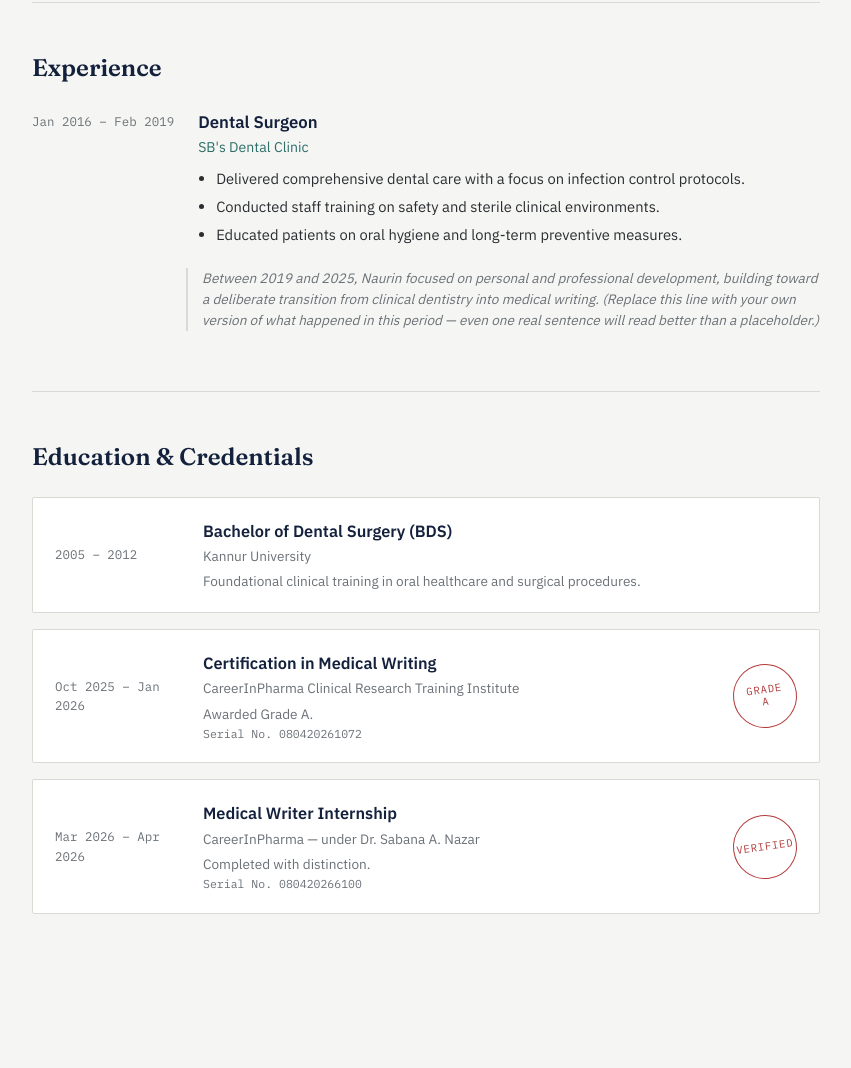
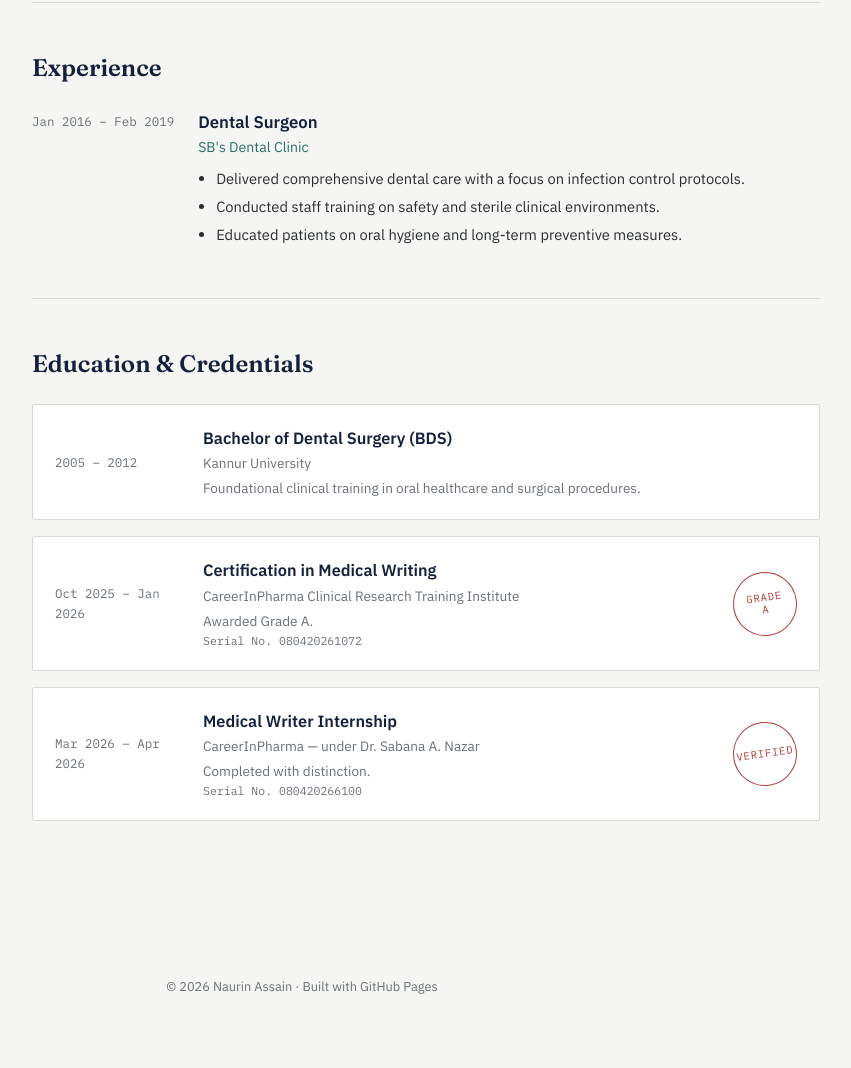
Before and after one commit to naurinassain/naurinassain.github.io, a plain HTML site: page index.html in a window 1280 px wide. Shown: the part 1328-2396 px from the top of the page, without its empty margins (338-1189 px from the left). After the commit the page ends 2375 px from the top, so only its background shows below. Drawn offline with Linux system fonts and the light colour scheme.

Commit message:
Update index.html

```diff
--- a/index.html
+++ b/index.html
@@ -403,7 +403,7 @@
           </ul>
         </div>
       </div>
-      <p class="gap-note">Between 2019 and 2025, Naurin focused on personal and professional development, building toward a deliberate transition from clinical dentistry into medical writing. <em>(Replace this line with your own version of what happened in this period — even one real sentence will read better than a placeholder.)</em></p>
+
     </section>
 
     <section id="credentials">
```
